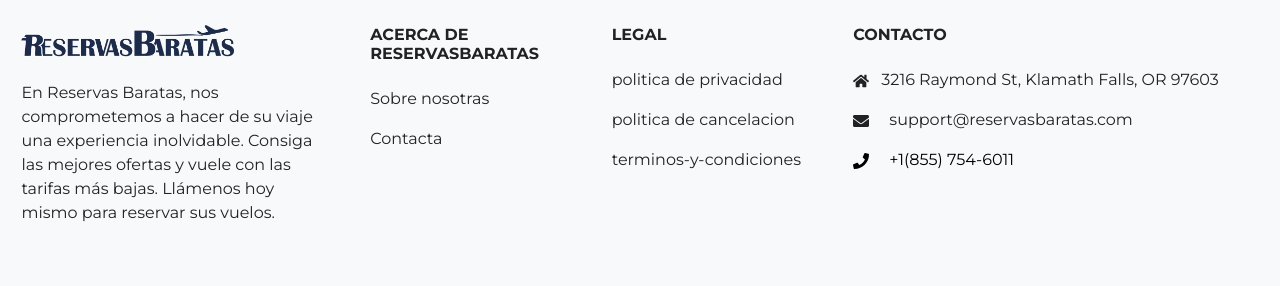
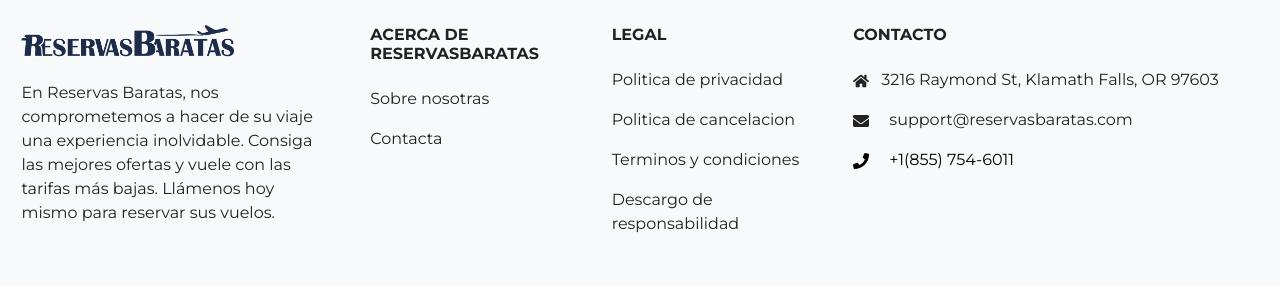
Before and after one commit to acedeveloper-byte/reservasbaratas.com, a Next.js app: page / in a window 1280 px wide. Shown: the part 3215-3501 px from the top of the page. Built offline with nearby package versions, Linux system fonts and the light colour scheme; a web font is replaced by a local one.

Commit message:
added cahnges

```diff
--- a/component/common/Footer.js
+++ b/component/common/Footer.js
@@ -43,9 +43,10 @@ const Footer = () => {
 
             <Col md={3} lg={2} xl={2} className="mx-auto mb-4">
               <h6 className="text-uppercase fw-bold mb-4">Legal</h6>
-              <p><a href="/politica-de-privacidad" className="text-reset">politica de privacidad</a></p>
-              <p><a href="/politica-de-cancelacion" className="text-reset">politica de cancelacion</a></p>
-              <p><a href="/terminos-y-condiciones" className="text-reset">terminos-y-condiciones</a></p>
+              <p><a href="/politica-de-privacidad" className="text-reset">Politica de privacidad</a></p>
+              <p><a href="/politica-de-cancelacion" className="text-reset">Politica de cancelacion</a></p>
+              <p><a href="/terminos-y-condiciones" className="text-reset">Terminos y condiciones</a></p>
+              <p><a href="/descargo-de-responsabilidad" className="text-reset">Descargo de responsabilidad</a></p>
 
               {/* <p><a href="#!" className="text-reset">Orders</a></p>
               <p><a href="#!" className="text-reset">Help</a></p> */}
```
